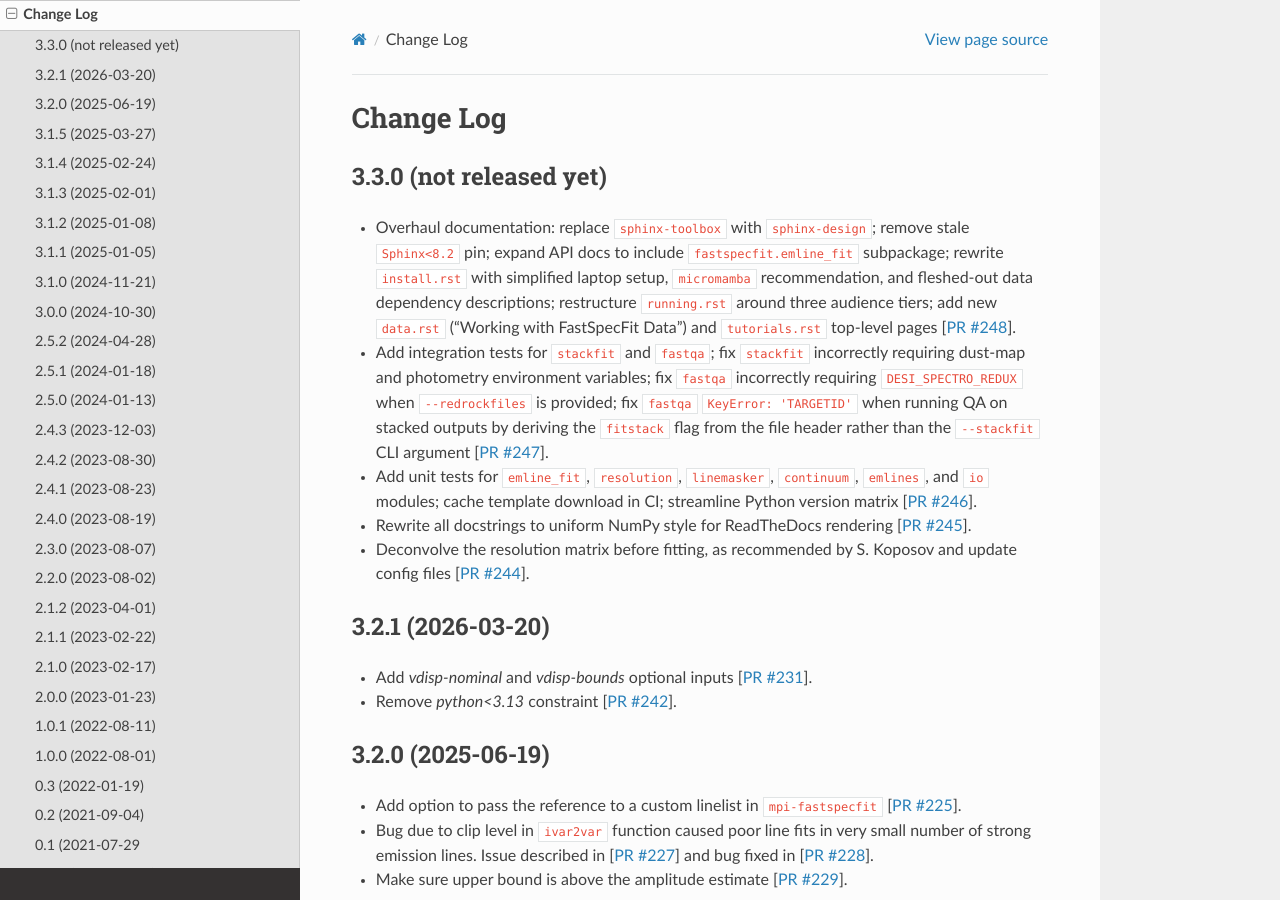
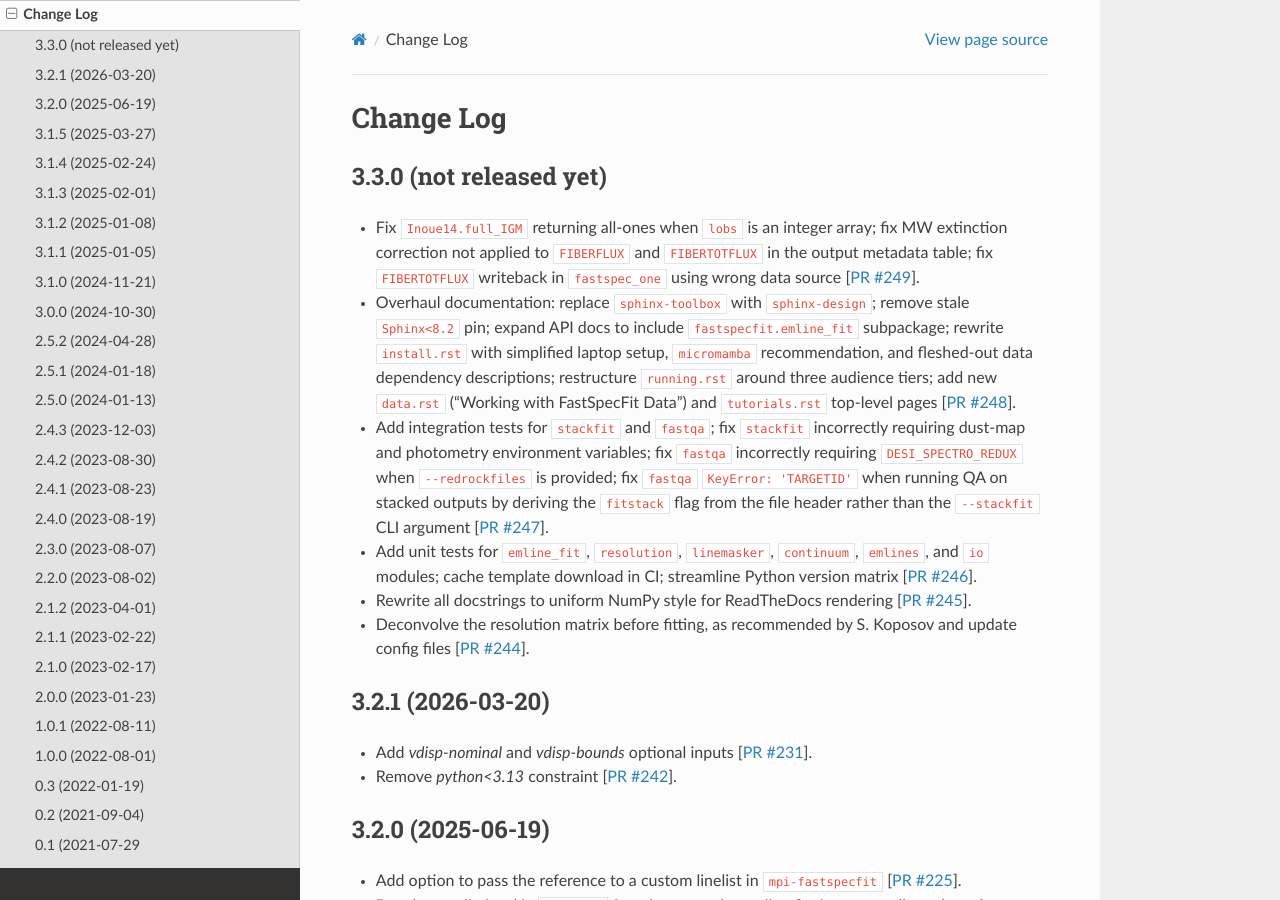
Before and after one commit to desihub/fastspecfit, a Sphinx documentation site: the page built from doc/changes.rst, in a window 1280 px wide and 900 px high. Built offline with Sphinx 7.4.7 and the Read the Docs theme 3.1.0, drawn with Linux system fonts in a browser that asks for light colours.

Commit message:
Update changes.rst for PR #249
Co-Authored-By: Claude Sonnet 4.6 <noreply@anthropic.com>

```diff
--- a/doc/changes.rst
+++ b/doc/changes.rst
@@ -5,6 +5,10 @@ Change Log
 3.3.0 (not released yet)
 ------------------------
 
+* Fix ``Inoue14.full_IGM`` returning all-ones when ``lobs`` is an integer
+  array; fix MW extinction correction not applied to ``FIBERFLUX`` and
+  ``FIBERTOTFLUX`` in the output metadata table; fix ``FIBERTOTFLUX`` writeback
+  in ``fastspec_one`` using wrong data source [`PR #249`_].
 * Overhaul documentation: replace ``sphinx-toolbox`` with ``sphinx-design``;
   remove stale ``Sphinx<8.2`` pin; expand API docs to include
   ``fastspecfit.emline_fit`` subpackage; rewrite ``install.rst`` with
@@ -25,6 +29,7 @@ Change Log
 * Deconvolve the resolution matrix before fitting, as recommended
   by S. Koposov and update config files [`PR #244`_].
 
+.. _`PR #249`: https://github.com/desihub/fastspecfit/pull/249
 .. _`PR #248`: https://github.com/desihub/fastspecfit/pull/248
 .. _`PR #247`: https://github.com/desihub/fastspecfit/pull/247
 .. _`PR #246`: https://github.com/desihub/fastspecfit/pull/246
```
